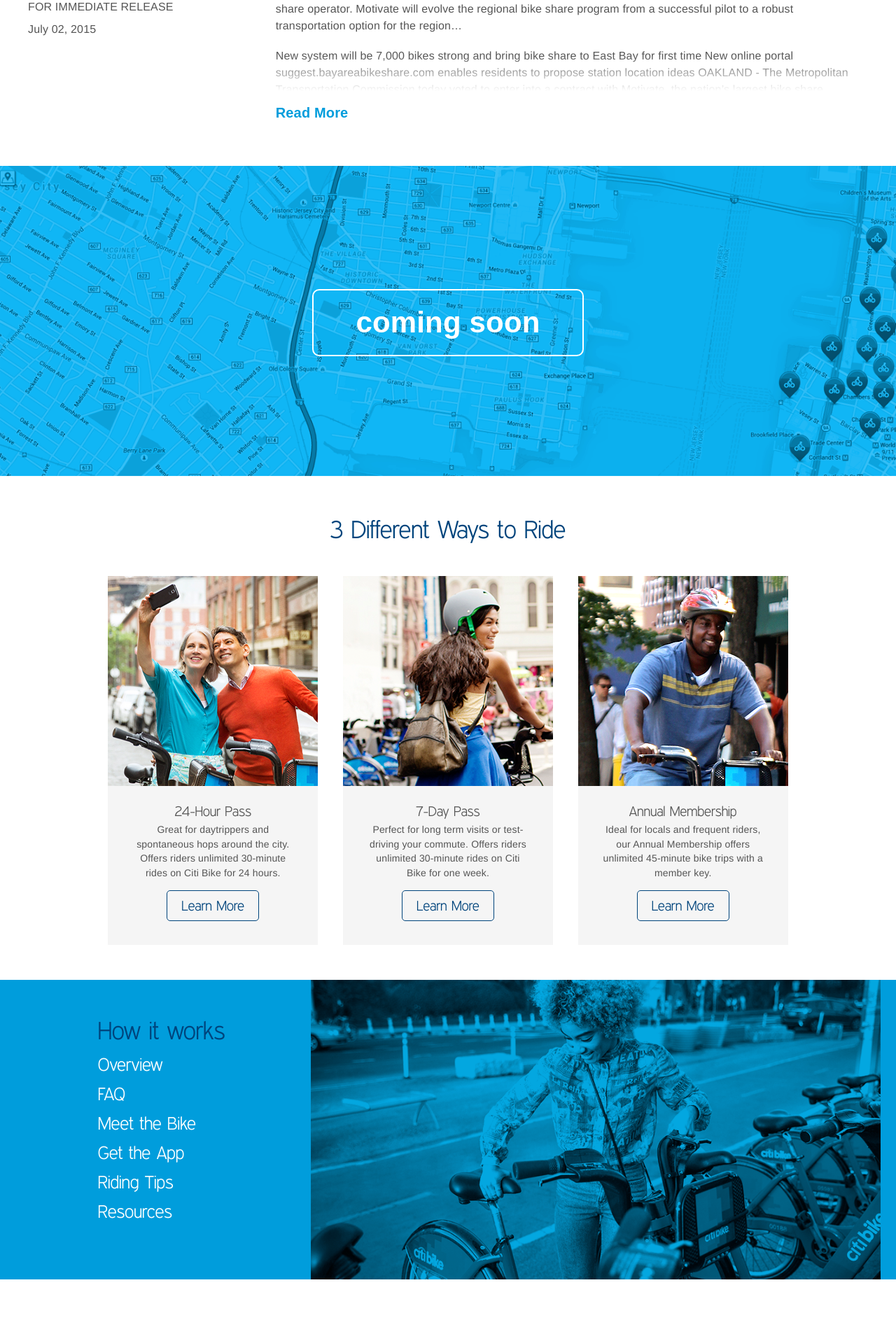
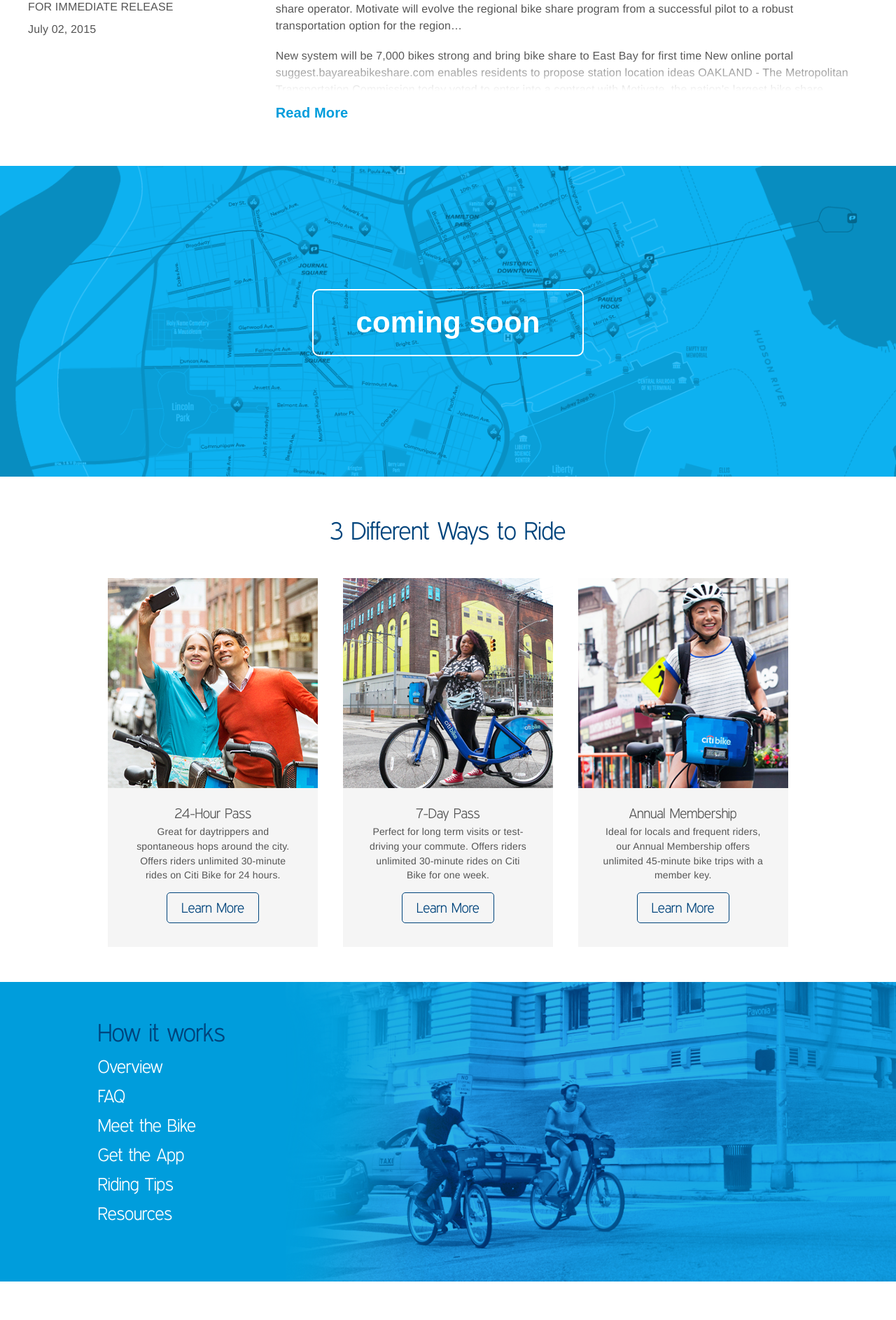
Before and after one commit to alleyhector/jc-cloud-cannon, a Jekyll site: the page built from index.html, in a window 1280 px wide. Shown: the part 937-2823 px from the top of the page at 70% size. Built offline with Jekyll 4.4.1, drawn with Linux system fonts in a browser that asks for light colours; Markdown is read by kramdown in place of the engine named in the settings.

Commit message:
update image assets

```diff
--- a/_includes/corporate.html
+++ b/_includes/corporate.html
@@ -6,6 +6,7 @@
         <div class="heading expressway">{{ site.text.corporate-title }}</div>
         <div class="body">{{ site.text.corporate-body }}</div>
         <a class="clear-button boing" href="{{ site.text.corporate-link }}">{{ site.text.corporate-button }}</a>
+        <br />
         <a class="clear-button boing" href="{{ site.text.corporate-learn-link }}">{{ site.text.corporate-learn-button }}</a>
     </div>
 </div>
--- a/_includes/how-it-works.html
+++ b/_includes/how-it-works.html
@@ -10,6 +10,6 @@
             <li><a class="expressway" href="https://www.citibikenyc.com/riding-tips">Riding Tips</a></li>
             <li><a class="expressway" href="https://www.citibikenyc.com/resources">Resources</a></li>
         </ul>
-        <img class="right-image" src="/assets/images/people/how-it-works.png" />
     </div>
+    <img class="right-image" src="/assets/images/people/how-it-works.png" />
 </div>
--- a/assets/stylesheets/corporate.sass
+++ b/assets/stylesheets/corporate.sass
@@ -22,5 +22,9 @@
     text-decoration: none
     font-weight: bold
     margin-left: 10px
+    margin-bottom: 20px
+    display: inline-block
+    &:last-child
+      margin-bottom: 0px
   p
     font-size: 16px
--- a/assets/stylesheets/how-it-works.sass
+++ b/assets/stylesheets/how-it-works.sass
@@ -29,5 +29,5 @@
     height: $height
     width: auto
     position: absolute
-    left: 404px
+    right: 0px
     top: 0px
--- a/assets/stylesheets/membership.sass
+++ b/assets/stylesheets/membership.sass
@@ -6,6 +6,7 @@
     font-size: 36px
     color: $title-blue
     margin-bottom: 50px
+    line-height: 98%
   .membership
     display: inline-block
     margin-right: 30px
```
Also changed, not shown: assets/images/map.png, assets/images/people/7-day.png, assets/images/people/annual.png, assets/images/people/corporate.png, assets/images/people/how-it-works.png.
